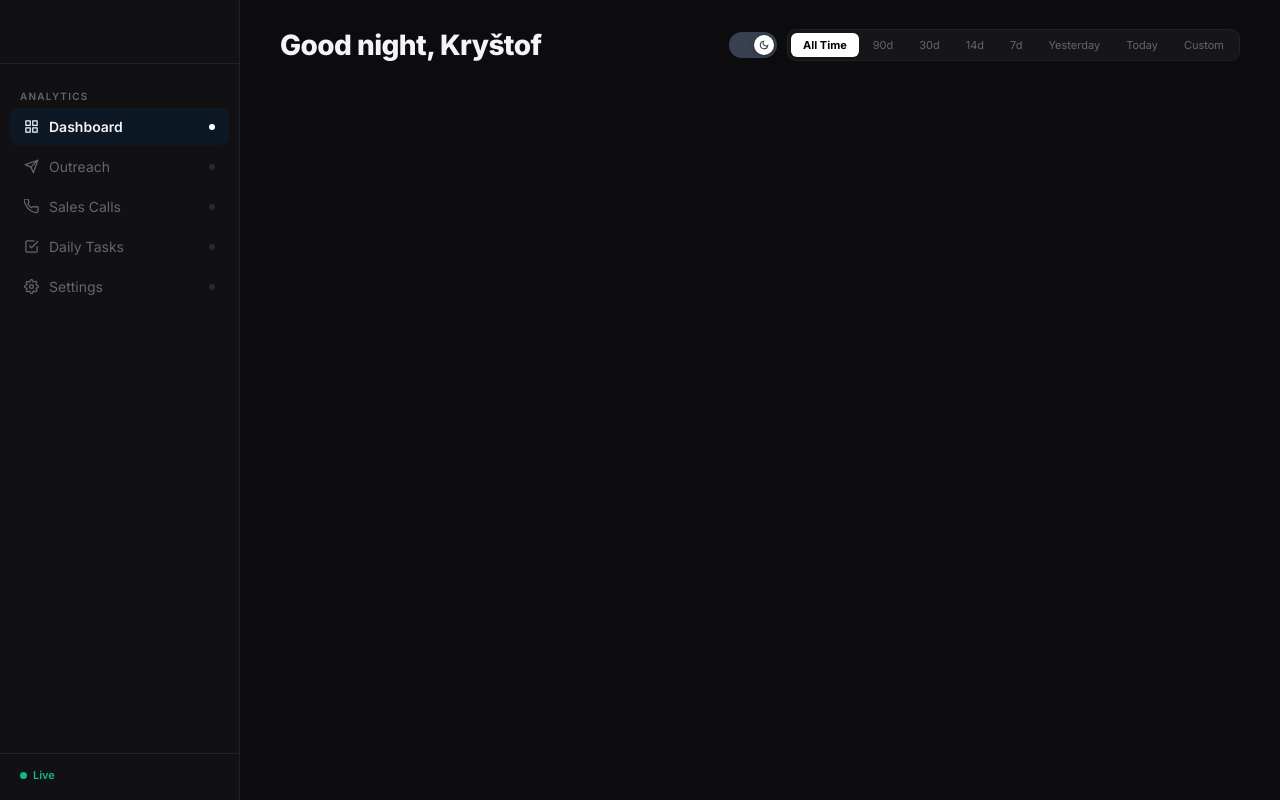
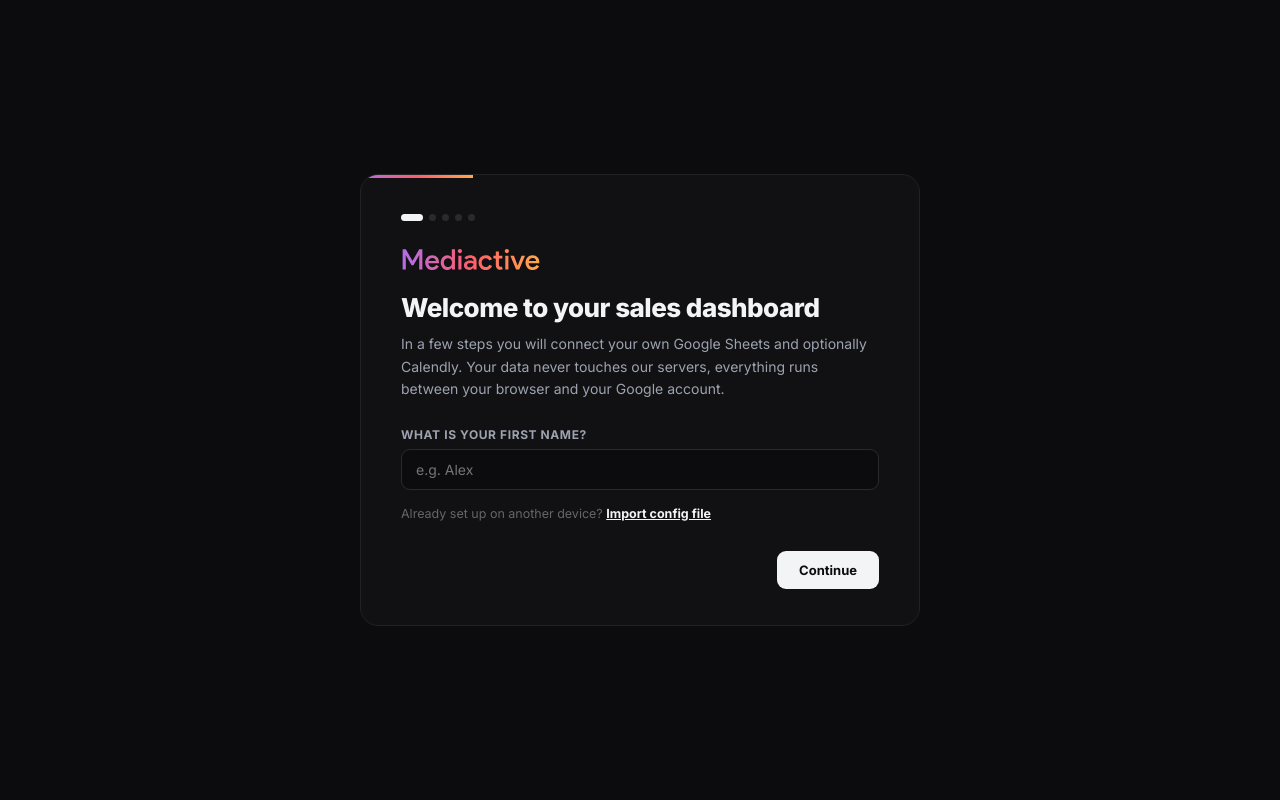
Before and after one commit to mediactive-agency/mediactive-dashboard-v2, a React (Vite) app: page / in a window 1280 px wide. Built offline with nearby package versions, Linux system fonts and the light colour scheme.

Commit message:
v2: configurable data sources — App.jsx

```diff
--- a/src/App.jsx
+++ b/src/App.jsx
@@ -1,6 +1,8 @@
 import { useState } from 'react'
 import './index.css'
+import { loadConfig, saveConfig } from './config'
 import { useData } from './hooks/useData'
+import { useCalendly } from './hooks/useCalendly'
 import { useTheme } from './hooks/useTheme'
 import { useWindowSize } from './hooks/useWindowSize'
 import Sidebar, { TogglePill } from './components/Sidebar'
@@ -9,16 +11,20 @@
 import Outreach from './components/Outreach'
 import Sales from './components/Sales'
 import Tasks from './components/Tasks'
+import Settings from './components/Settings'
+import SetupWizard from './components/SetupWizard'
 
-function getGreeting() {
-  const h = parseInt(new Date().toLocaleString('en-US', { timeZone: 'Europe/Prague', hour: 'numeric', hour12: false }))
-  if (h >= 5 && h < 12) return 'Good morning, Kryštof'
-  if (h >= 12 && h < 18) return 'Good afternoon, Kryštof'
-  if (h >= 18 && h < 22) return 'Good evening, Kryštof'
-  return 'Good night, Kryštof'
+function getGreeting(name) {
+  const h = new Date().getHours()
+  const who = name ? `, ${name}` : ''
+  if (h >= 5 && h < 12) return `Good morning${who}`
+  if (h >= 12 && h < 18) return `Good afternoon${who}`
+  if (h >= 18 && h < 22) return `Good evening${who}`
+  return `Good night${who}`
 }
 
 export default function App() {
+  const [config, setConfig] = useState(() => loadConfig())
   const [page, setPage] = useState('dashboard')
   const [filter, setFilter] = useState('all')
   const [customFrom, setCustomFrom] = useState('')
@@ -28,9 +34,20 @@
   const [dailyStats, setDailyStats] = useState(null)
   const [mobileOpen, setMobileOpen] = useState(false)
 
-  const { data, loading, error, reload, loadedAt } = useData()
+  const { data, loading, error, reload, loadedAt } = useData(config)
+  const calendly = useCalendly(config)
   const { theme, toggle, isManual } = useTheme()
   const { isMobile, isTablet } = useWindowSize()
+
+  function handleSaveConfig(cfg) {
+    saveConfig(cfg)
+    setConfig(cfg)
+    setPage('dashboard')
+  }
+
+  if (!config) {
+    return <SetupWizard onComplete={handleSaveConfig} isMobile={isMobile} />
+  }
 
   function handleFilter(key) {
     setFilter(key)
@@ -41,8 +58,9 @@
     setAppliedFrom(customFrom); setAppliedTo(customTo); setFilter('custom')
   }
 
-  const PAGE_TITLES = { dashboard: getGreeting(), outreach: 'Outreach', sales: 'Sales Calls', tasks: 'Daily Tasks' }
+  const PAGE_TITLES = { dashboard: getGreeting(config.userName), outreach: 'Outreach', sales: 'Sales Calls', tasks: 'Daily Tasks', settings: 'Settings' }
   const isDark = theme === 'dark'
+  const showFilter = page !== 'settings'
 
   return (
     <div style={{ display: 'flex', minHeight: '100vh' }}>
@@ -68,12 +86,14 @@
           {/* Filter + toggle on desktop */}
           <div style={{ display: 'flex', alignItems: 'center', gap: 10 }}>
             {!isMobile && <TogglePill isDark={isDark} onToggle={toggle} />}
-            <FilterBar active={filter} onFilter={handleFilter} customFrom={customFrom} customTo={customTo} onCustomFrom={setCustomFrom} onCustomTo={setCustomTo} onCustomApply={applyCustom} isMobile={isMobile} />
+            {showFilter && <FilterBar active={filter} onFilter={handleFilter} customFrom={customFrom} customTo={customTo} onCustomFrom={setCustomFrom} onCustomTo={setCustomTo} onCustomApply={applyCustom} isMobile={isMobile} />}
           </div>
         </div>
 
         <div style={{ padding: isMobile ? '0 16px 32px' : '0 40px 40px' }}>
-          {loading ? (
+          {page === 'settings' ? (
+            <Settings config={config} onSave={handleSaveConfig} isMobile={isMobile} />
+          ) : loading ? (
             <div style={{ display: 'flex', flexDirection: 'column', alignItems: 'center', justifyContent: 'center', height: '60vh', gap: 16 }}>
               <div style={{ width: 32, height: 32, border: '2px solid var(--text)', borderTopColor: 'transparent', borderRadius: '50%', animation: 'spin 0.8s linear infinite' }} />
               <div style={{ color: 'var(--text3)', fontSize: 12 }}>Fetching live data...</div>
@@ -81,11 +101,14 @@
           ) : error ? (
             <div style={{ textAlign: 'center', padding: 60 }}>
               <div style={{ color: '#EF4444', marginBottom: 8 }}>{error}</div>
-              <button onClick={reload} style={{ padding: '8px 18px', background: 'var(--text)', color: 'var(--bg)', border: 'none', borderRadius: 7, cursor: 'pointer', fontWeight: 700, fontSize: 12 }}>Retry</button>
+              <div style={{ display: 'flex', gap: 10, justifyContent: 'center' }}>
+                <button onClick={reload} style={{ padding: '8px 18px', background: 'var(--text)', color: 'var(--bg)', border: 'none', borderRadius: 7, cursor: 'pointer', fontWeight: 700, fontSize: 12 }}>Retry</button>
+                <button onClick={() => setPage('settings')} style={{ padding: '8px 18px', background: 'transparent', color: 'var(--text2)', border: '1px solid var(--border2)', borderRadius: 7, cursor: 'pointer', fontWeight: 700, fontSize: 12 }}>Check settings</button>
+              </div>
             </div>
           ) : data ? (
             <>
-              {page === 'dashboard' && <Dashboard data={data} filter={filter} customFrom={appliedFrom} customTo={appliedTo} dailyStats={dailyStats} theme={theme} isMobile={isMobile} isTablet={isTablet} />}
+              {page === 'dashboard' && <Dashboard data={data} filter={filter} customFrom={appliedFrom} customTo={appliedTo} dailyStats={dailyStats} theme={theme} isMobile={isMobile} isTablet={isTablet} calendly={calendly} />}
               {page === 'outreach'  && <Outreach  data={data} filter={filter} customFrom={appliedFrom} customTo={appliedTo} theme={theme} isMobile={isMobile} isTablet={isTablet} />}
               {page === 'sales'     && <Sales     data={data} filter={filter} customFrom={appliedFrom} customTo={appliedTo} theme={theme} isMobile={isMobile} isTablet={isTablet} />}
               {page === 'tasks'     && <Tasks     data={data} onDailyStats={setDailyStats} filter={filter} theme={theme} isMobile={isMobile} isTablet={isTablet} />}
```
